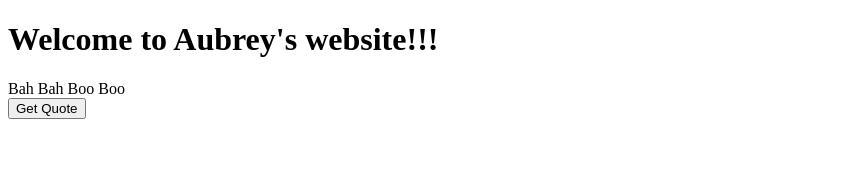
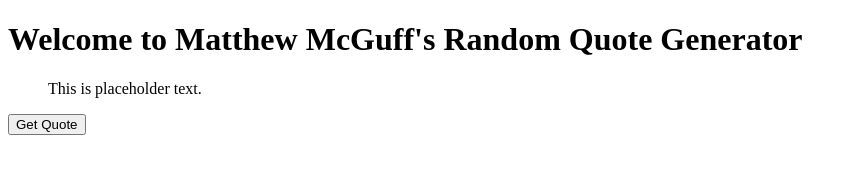
Before and after one commit to mmcguff/randomQuoteGenerator, a plain HTML site: page index.html in a window 1280 px wide. Both pictures are taken after a click on the button "Get Quote". Shown: the whole page, without its empty margins (0-857 px from the left). Drawn offline with nearby package versions, Linux system fonts and the light colour scheme; no server answers.

Commit message:
The reason nothing was changing is becuase you were calling the randome variable outside of your function which was causing it to never change after being clicked.  Now you need to work on fixing ajax header issues.

```diff
--- a/index.html
+++ b/index.html
@@ -8,24 +8,33 @@
        <script src="https://ajax.googleapis.com/ajax/libs/jquery/3.2.1/jquery.min.js"></script>
     </head>
     <body>
-    <h1>Welcome to Aubrey's website!!!</h1>
+    <h1>Welcome to Matthew McGuff's Random Quote Generator</h1>
 
     <div class="quote">
         <blockquote>This is placeholder text.</blockquote>
     </div>
 
+    <button id = "getQuote" class = "btn btn-primary">
+        Get Quote
+    </button>
+
+
+    </body>
+    <script>
+  $(document).ready(function() {
 
 
 
-    <button id = "getQuote" class = "btn btn-primary">
-        Get Quote
-    </button>
-    </body>
-    <script>
-  $(document).ready(function() {
+
     $("#getQuote").on("click", function(){
 
-      $(".quote").html("Bah Bah Boo Boo");
+    var randomNumber = Math.floor(Math.random() * 42);//Appears there is only 42 quotes from my experinmentation
+
+
+      $.getJSON("http://quotesondesign.com/wp-json/posts?filter[orderby]=rand&filter[posts_per_page]=" + randomNumber + "&callback=", function(a) {
+  $(".quote").html("<blockquote>" + a[0].content + "</br>" + "<p>— " + a[0].title + "</p>" +  "</blockquote>")
+});
+
 
     });
   });
```
